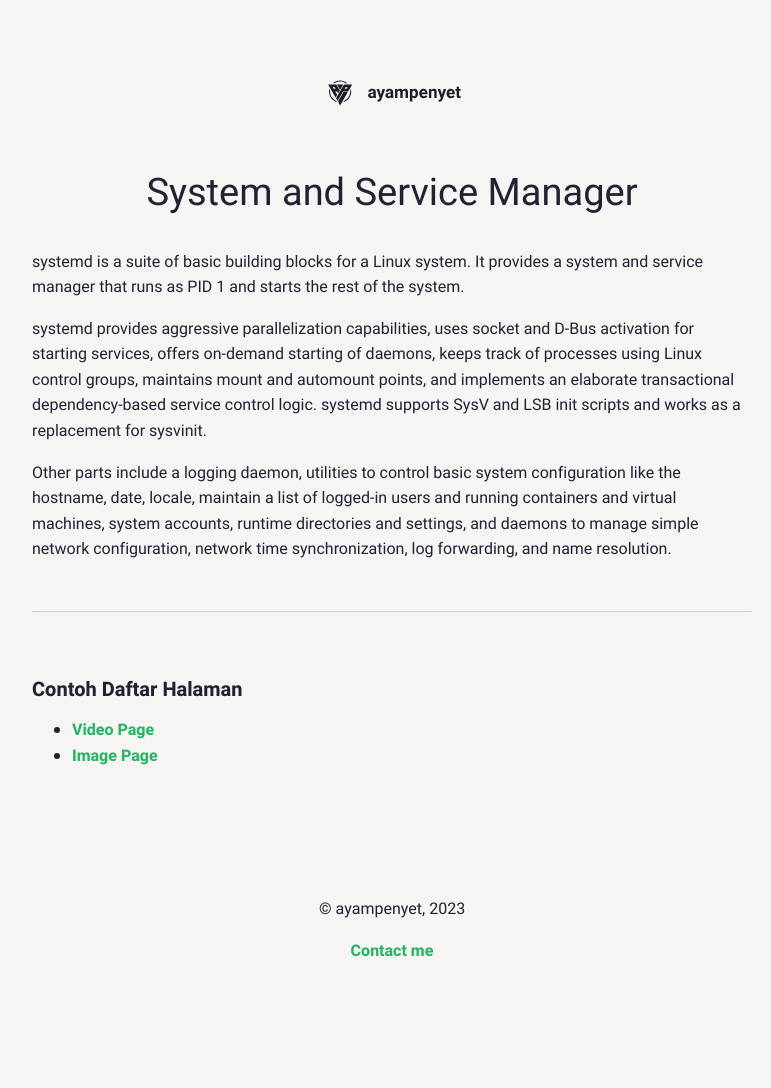
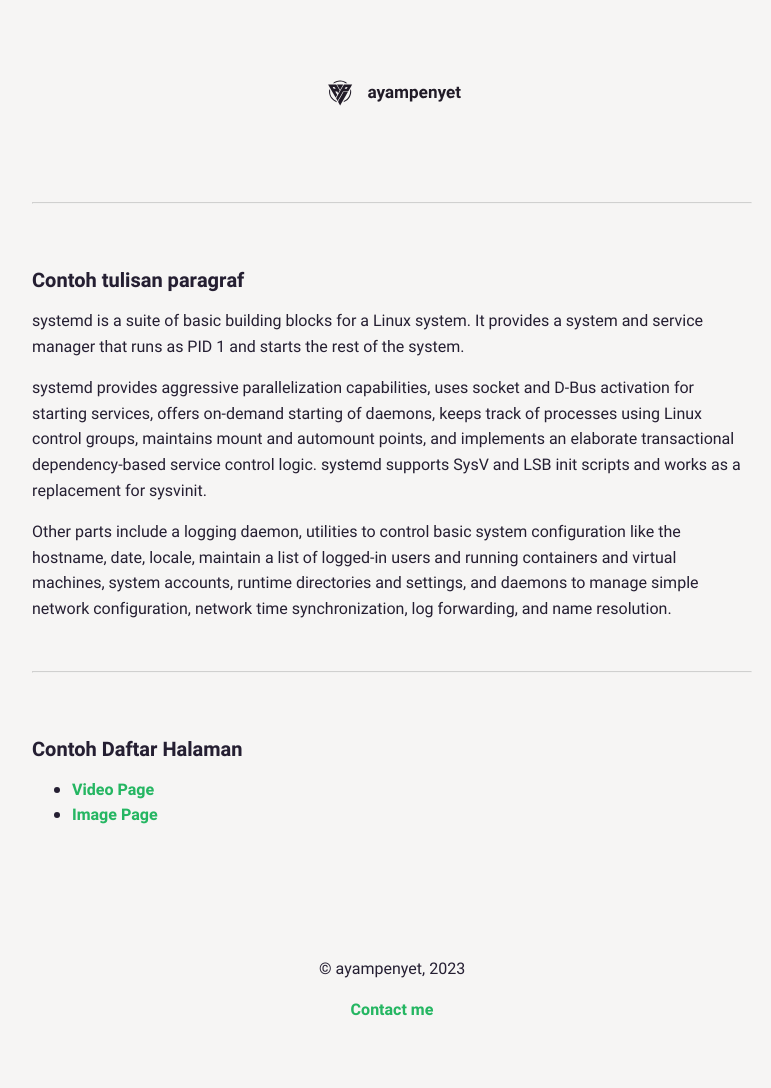
Before and after one commit to ImPeekaboo/blog, a Jekyll site: the page built from index.md, in a window 1280 px wide. Shown: the whole page, without its empty margins (248-1019 px from the left). Built offline with Jekyll 4.4.1, drawn with Linux system fonts in a browser that asks for light colours; before the commit the page ends 1028 px from its top, so only the background shows below that.

Commit message:
Update index.md

```diff
--- a/index.md
+++ b/index.md
@@ -4,7 +4,9 @@ layout: default
 SPDX-License-Identifier: LGPL-2.1-or-later
 ---
 
-# System and Service Manager
+---
+
+## Contoh tulisan paragraf
 
 systemd is a suite of basic building blocks for a Linux system. It provides a system and service manager that runs as PID 1 and starts the rest of the system.
 
```
